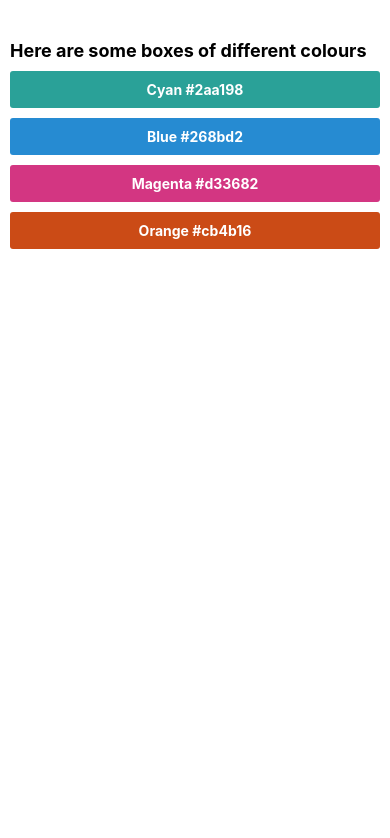
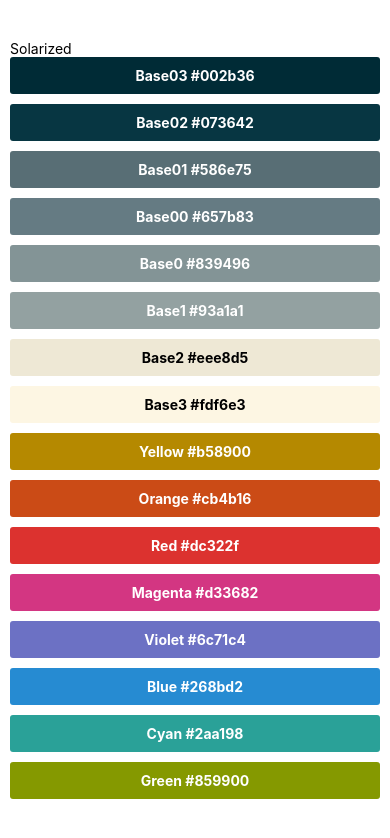
Before and after one commit to alexcalia/learnreactnative, a React Native app: screen / in a window 390 px wide. Shown: the top 838 px of the page. Built offline with nearby package versions, Linux system fonts and the light colour scheme.

Commit message:
working with lists

```diff
--- a/App.js
+++ b/App.js
@@ -1,18 +1,38 @@
 import React from 'react';
-import { View, Text, SafeAreaView, StyleSheet } from 'react-native';
+import { View, Text, SafeAreaView, StyleSheet, FlatList } from 'react-native';
+import ColorBox from './components/ColorBox';
 
-import ColorBox from './components/ColorBox';
+const COLORS = [
+  { colorName: 'Base03', hexCode: '#002b36' },
+  { colorName: 'Base02', hexCode: '#073642' },
+  { colorName: 'Base01', hexCode: '#586e75' },
+  { colorName: 'Base00', hexCode: '#657b83' },
+  { colorName: 'Base0', hexCode: '#839496' },
+  { colorName: 'Base1', hexCode: '#93a1a1' },
+  { colorName: 'Base2', hexCode: '#eee8d5' },
+  { colorName: 'Base3', hexCode: '#fdf6e3' },
+  { colorName: 'Yellow', hexCode: '#b58900' },
+  { colorName: 'Orange', hexCode: '#cb4b16' },
+  { colorName: 'Red', hexCode: '#dc322f' },
+  { colorName: 'Magenta', hexCode: '#d33682' },
+  { colorName: 'Violet', hexCode: '#6c71c4' },
+  { colorName: 'Blue', hexCode: '#268bd2' },
+  { colorName: 'Cyan', hexCode: '#2aa198' },
+  { colorName: 'Green', hexCode: '#859900' },
+];
 
 const App = () => {
   return (
     <SafeAreaView style={styles.safeArea}>
-      <View style={styles.container}>
-        <Text style={styles.text}>Here are some boxes of different colours</Text>
-        <ColorBox hexCode="#2aa198" colorName="Cyan" />
-        <ColorBox hexCode="#268bd2" colorName="Blue" />
-        <ColorBox hexCode="#d33682" colorName="Magenta" />
-        <ColorBox hexCode="#cb4b16" colorName="Orange" />
-      </View>
+      <FlatList
+        data={COLORS}
+        style={styles.container}
+        keyExtractor={(item) => item.colorName}
+        renderItem={({ item }) => (
+          <ColorBox hexCode={item.hexCode} colorName={item.colorName} />
+        )}
+        ListHeaderComponent={<Text sttyle={styles.text}>Solarized</Text>}
+      />
     </SafeAreaView>
   );
 };
--- a/components/ColorBox.js
+++ b/components/ColorBox.js
@@ -6,9 +6,16 @@
     backgroundColor: props.hexCode,
   };
 
+  const textColor = {
+    color:
+      parseInt(props.hexCode.replace('#', ''), 16) > 0xffffff / 1.1
+        ? 'black'
+        : 'white',
+  };
+
   return (
     <View style={[styles.container, boxColor]}>
-      <Text style={styles.boxText}>
+      <Text style={[styles.boxText, textColor]}>
         {props.colorName} {props.hexCode}
       </Text>
     </View>
```
